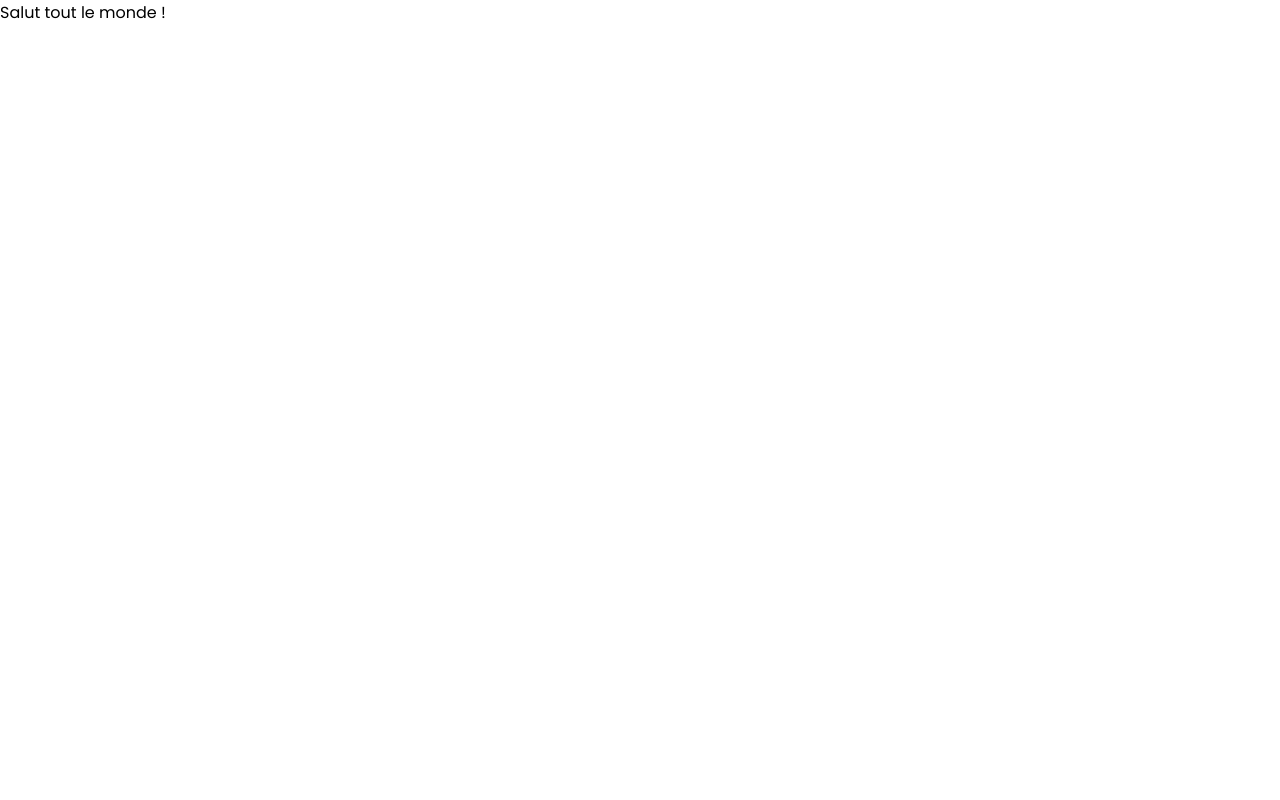
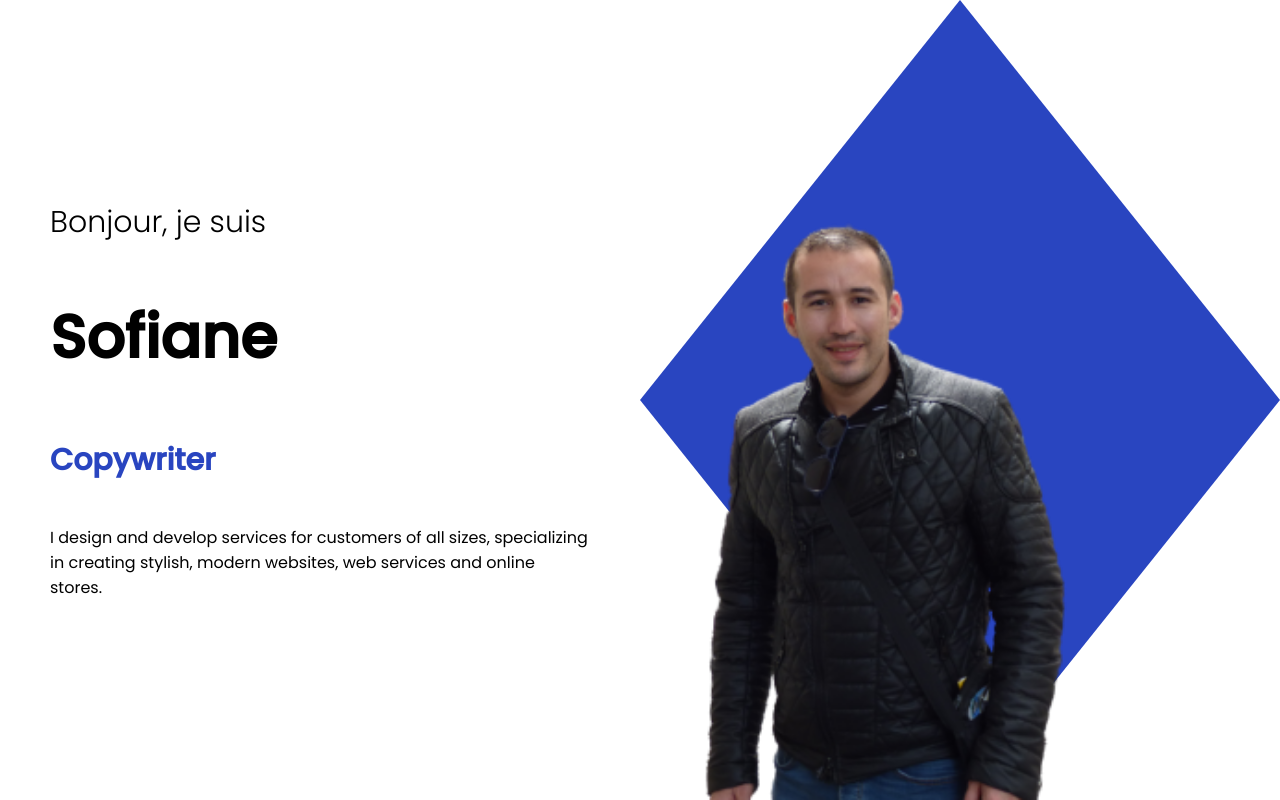
Before and after one commit to Ibiral/myportfolio-with-react, a React (Create React App) app: page / in a window 1280 px wide. Built offline with nearby package versions, Linux system fonts and the light colour scheme.

Commit message:
feat: création et mise en place du composant introduction - présentation

```diff
--- a/src/App.jsx
+++ b/src/App.jsx
@@ -1,5 +1,7 @@
+import Introduction from "./components/introduction/Introduction";
+
 const App = () => {
-  return <div>Salut tout le monde !</div>;
+  return <div><Introduction /></div>;
 };
 
 export default App;
--- /dev/null
+++ b/src/components/introduction/Introduction.jsx
@@ -0,0 +1,36 @@
+import React from 'react'
+import "./introduction.css"
+import Moi from "../../images/moi.png"
+
+const Introduction = () => {
+    return (
+    <div className="intro">
+    <div className="intro-left">
+      <div className="intro-left-wrapper">
+        <h2 className="intro-introduction">Bonjour, je suis</h2>
+        <h1 className="intro-firstName">Sofiane</h1>
+        <div className="intro-title">
+          <div className="intro-title-wrapper">
+          <div className="intro-title-item">Développeur Web</div>
+              <div className="intro-title-item">Créateur de contenu</div>
+                <div className="intro-title-item">Youtubeur</div>
+                 <div className="intro-title-item">Copywriter</div>
+                    <div className="intro-title-item">Formateur en ligne</div>
+          </div>
+        </div>
+        <p className="intro-desc">
+          I design and develop services for customers of all sizes,
+          specializing in creating stylish, modern websites, web services and
+          online stores.
+        </p>
+      </div>
+    </div>
+    <div className="intro-right">
+      <div className="intro-bg"></div>
+      <img src={Moi} alt="" className="intro-img" />
+    </div>
+  </div>
+    )
+}
+
+export default Introduction
--- /dev/null
+++ b/src/components/introduction/introduction.css
@@ -0,0 +1,84 @@
+.intro {
+    display: flex;
+    height: 100vh;
+  }
+
+  .intro-left {
+    flex: 1;
+    display: flex;
+    align-items: center;
+    justify-content: center;
+  }
+
+  .intro-right {
+    flex: 1;
+    position: relative;
+  }
+
+  .intro-left-wrapper {
+    padding: 50px;
+    height: 50%;
+    display: flex;
+    flex-direction: column;
+    justify-content: space-between;
+  }
+
+  .intro-introduction {
+    font-size: 30px;
+    font-weight: 300;
+  }
+
+  .intro-firstName {
+    font-size: 60px;
+  }
+
+  .intro-title {
+    height: 50px;
+    overflow: hidden;
+  }
+
+  .intro-title-wrapper {
+    height: 100%;
+    animation: move 8s ease-in-out infinite alternate;
+  }
+
+  @keyframes move {
+    25% {
+      transform: translateY(-50px);
+    }
+    50% {
+      transform: translateY(-100px);
+    }
+    75% {
+      transform: translateY(-150px);
+    }
+    100% {
+      transform: translateY(-200px);
+    }
+  }
+
+  .intro-title-item {
+    height: 50px;
+    font-size: 30px;
+    font-weight: bold;
+    color: rgb(41, 69, 192);
+    display: flex;
+    align-items: center;
+  }
+
+.intro-img{
+    width: 100%;
+    height: 100%;
+    object-fit: cover;
+    position: absolute;
+}
+
+.intro-bg{
+    clip-path: polygon(50% 0%, 100% 50%, 50% 100%, 0% 50%);
+    background-color: rgb(41, 69, 192);
+    width: 100%;
+    height: 100%;
+    position: absolute;
+    top:0;
+    right:0;
+}
```
